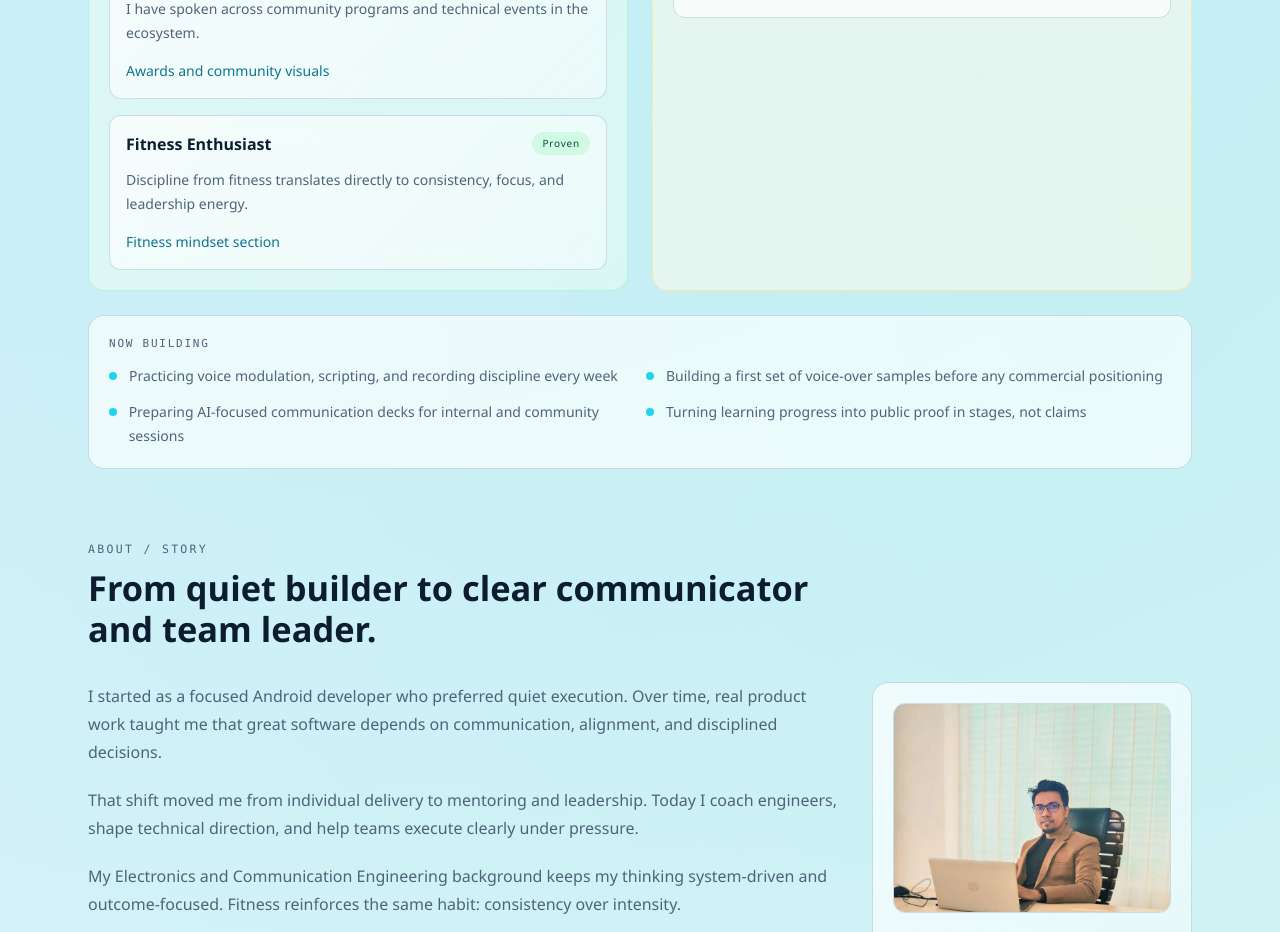
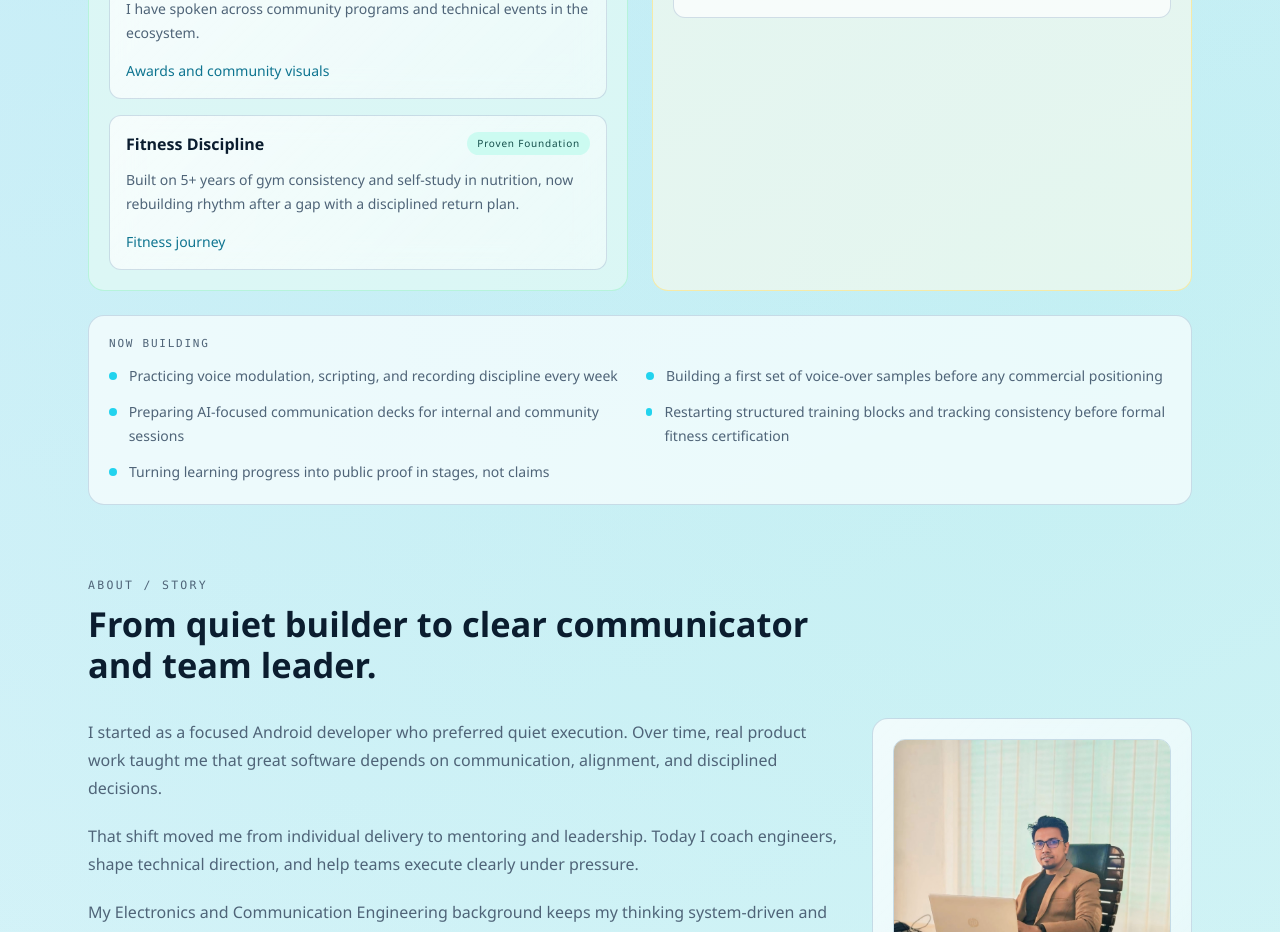
Before and after one commit to TouhidSwapon/portfoliobycodex, a Next.js app: page / in a window 1280 px wide. Shown: the part 1340-2272 px from the top of the page. Built offline with nearby package versions, Linux system fonts and the light colour scheme.

Commit message:
refine: reposition fitness lane as proven foundation

```diff
--- a/components/identity-segments.tsx
+++ b/components/identity-segments.tsx
@@ -3,6 +3,7 @@ import { Reveal } from "./reveal";
 
 const statusTone: Record<string, string> = {
   Proven: "bg-emerald-100 text-emerald-900 dark:bg-emerald-900/40 dark:text-emerald-100",
+  "Proven Foundation": "bg-teal-100 text-teal-900 dark:bg-teal-900/40 dark:text-teal-100",
   "In Progress": "bg-amber-100 text-amber-900 dark:bg-amber-900/40 dark:text-amber-100"
 };
 
--- a/data/profile.ts
+++ b/data/profile.ts
@@ -277,11 +277,11 @@ export const talentSegments = [
   {
     lane: "Discipline",
     maturity: "proven",
-    title: "Fitness Enthusiast",
-    status: "Proven",
+    title: "Fitness Discipline",
+    status: "Proven Foundation",
     description:
-      "Discipline from fitness translates directly to consistency, focus, and leadership energy.",
-    proofLabel: "Fitness mindset section",
+      "Built on 5+ years of gym consistency and self-study in nutrition, now rebuilding rhythm after a gap with a disciplined return plan.",
+    proofLabel: "Fitness journey",
     href: "#fitness"
   },
   {
@@ -310,5 +310,6 @@ export const identityNowBuilding = [
   "Practicing voice modulation, scripting, and recording discipline every week",
   "Building a first set of voice-over samples before any commercial positioning",
   "Preparing AI-focused communication decks for internal and community sessions",
+  "Restarting structured training blocks and tracking consistency before formal fitness certification",
   "Turning learning progress into public proof in stages, not claims"
 ];
```
